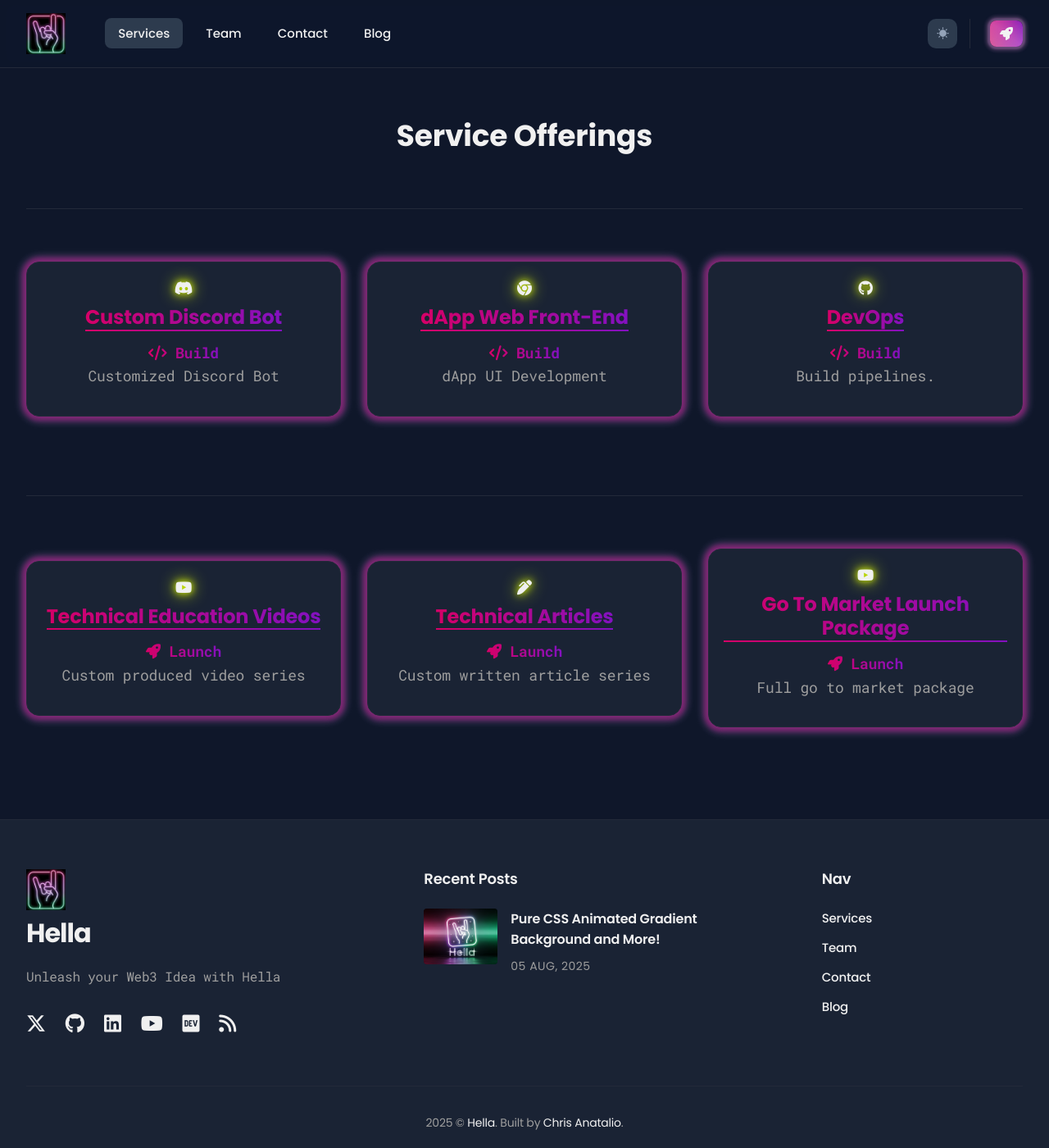
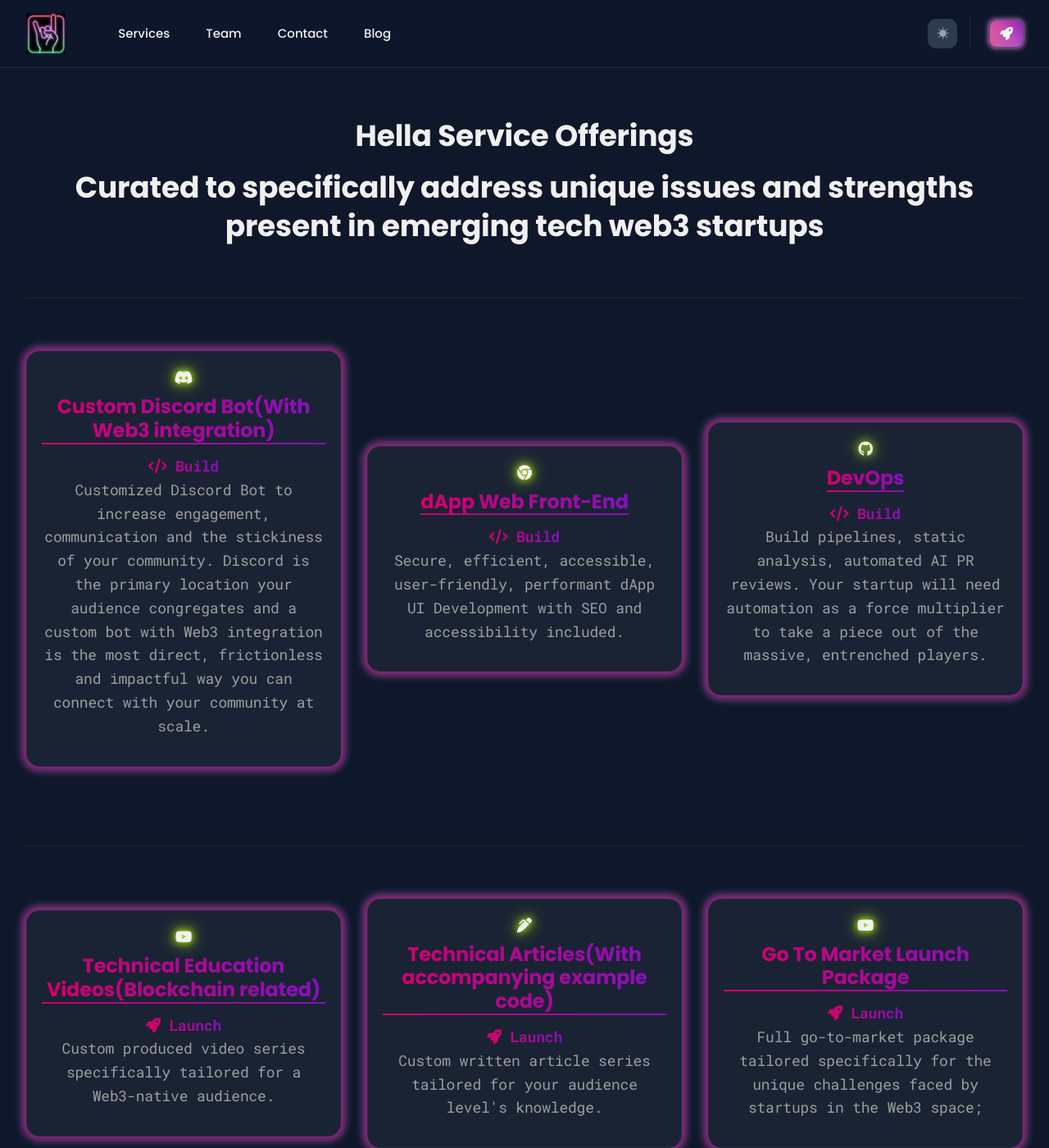
Before and after one commit to hella-web3/hella-site-base, a Jekyll site: the page built from _pages/web3-consultant-service-offerings.html, in a window 1280 px wide and 1400 px high. Shown: the whole window at 82% size. Built offline with Jekyll 4.4.1, drawn with Linux system fonts in a browser that asks for light colours.

Commit message:
Update service offering page

```diff
--- a/_pages/services.html
+++ b/_pages/web3-consultant-service-offerings.html
@@ -1,9 +1,9 @@
 ---
 layout: default
 title: Services
-description: Offered Services
-permalink: /services/
-image: '/images/01.png'
+description: Specific service offerings tailored for your emerging technology startup delivered by experts with experience across Web2 and Web3
+permalink: /web3-consultant-service-offerings/
+image: '/images/hella-bg-1.jpg'
 ---
 
 <!-- begin services-page -->
@@ -12,7 +12,8 @@
     <div class="section__inner">
         <div class="row">
             <div class="col col-12 col-d-12">
-                <h1>Service Offerings</h1>
+                <h1>Hella Service Offerings</h1>
+                <h1>Curated to specifically address unique issues and strengths present in emerging tech web3 startups</h1>
                 <hr/>
             </div>
         </div>
@@ -26,14 +27,16 @@
                       </div>
 
                       <div class="services__title">
-                          <h1>Custom Discord Bot</h1>
+                          <h1>Custom Discord Bot(With Web3 integration)</h1>
                           <hr/>
                       </div>
 
                       <div class="services__description">
                           <strong><i class="fa-solid fa-code"></i> Build </strong>
                           <p>
-                              Customized Discord Bot
+                              Customized Discord Bot to increase engagement, communication and the stickiness of your community.
+                              Discord is the primary location your audience congregates and a custom bot with Web3 integration is the most direct,
+                              frictionless and impactful way you can connect with your community at scale.
                           </p>
                       </div>
 
@@ -56,7 +59,7 @@
                       <div class="services__description">
                           <strong><i class="fa-solid fa-code"></i> Build </strong>
                           <p>
-                              dApp UI Development
+                              Secure, efficient, accessible, user-friendly, performant dApp UI Development with SEO and accessibility included.
                           </p>
                       </div>
 
@@ -79,7 +82,8 @@
                       <div class="services__description">
                           <strong><i class="fa-solid fa-code"></i> Build </strong>
                           <p>
-                              Build pipelines.
+                              Build pipelines, static analysis, automated AI PR reviews.  Your startup will need automation
+                              as a force multiplier to take a piece out of the massive, entrenched players.
                           </p>
                       </div>
 
@@ -103,14 +107,14 @@
                         </div>
 
                         <div class="services__title">
-                            <h1>Technical Education Videos</h1>
+                            <h1>Technical Education Videos(Blockchain related)</h1>
                             <hr/>
                         </div>
 
                         <div class="services__description">
                             <strong><i class="fa-solid fa-rocket"></i> Launch </strong>
                             <p>
-                                Custom produced video series
+                                Custom produced video series specifically tailored for a Web3-native audience.
                             </p>
                         </div>
 
@@ -126,14 +130,14 @@
                         </div>
 
                         <div class="services__title">
-                            <h1>Technical Articles</h1>
+                            <h1>Technical Articles(With accompanying example code)</h1>
                             <hr/>
                         </div>
 
                         <div class="services__description">
                             <strong><i class="fa-solid fa-rocket"></i> Launch </strong>
                             <p>
-                                Custom written article series
+                                Custom written article series tailored for your audience level's knowledge.
                             </p>
                         </div>
 
@@ -156,7 +160,7 @@
                         <div class="services__description">
                             <strong><i class="fa-solid fa-rocket"></i> Launch </strong>
                             <p>
-                                Full go to market package
+                                Full go-to-market package tailored specifically for the unique challenges faced by startups in the Web3 space;
                             </p>
                         </div>
 
```
